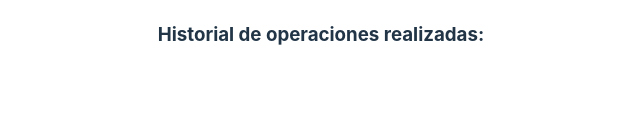
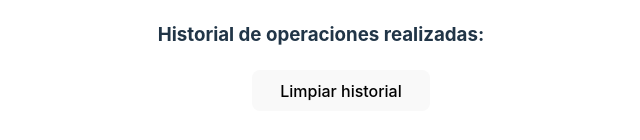
Before and after one commit to rexdaro/calculator, a React (Vite) app: page / in a window 1280 px wide. Shown: the part 746-886 px from the top of the page, without its empty margins (319-959 px from the left). Before the commit the page ends 846 px from the top, so only its background shows below. Built offline with nearby package versions, Linux system fonts and the light colour scheme.

Commit message:
boton de limpiar historial

```diff
--- a/src/App.jsx
+++ b/src/App.jsx
@@ -66,6 +66,9 @@ function App() {
     setHistorial((prevHistorial) => [...prevHistorial, `${entrada} = ${evaluate(entrada)}`]);
   };
 
+  const limpiarHistorial = () => {
+    setHistorial([]);
+  }
 
 
 
@@ -169,7 +172,7 @@ function App() {
           <li key={index}>{x}</li>
         ))
         }
-
+          <button onClick={limpiarHistorial}>Limpiar historial</button>
         </ul>
       </div>
     </>
```
